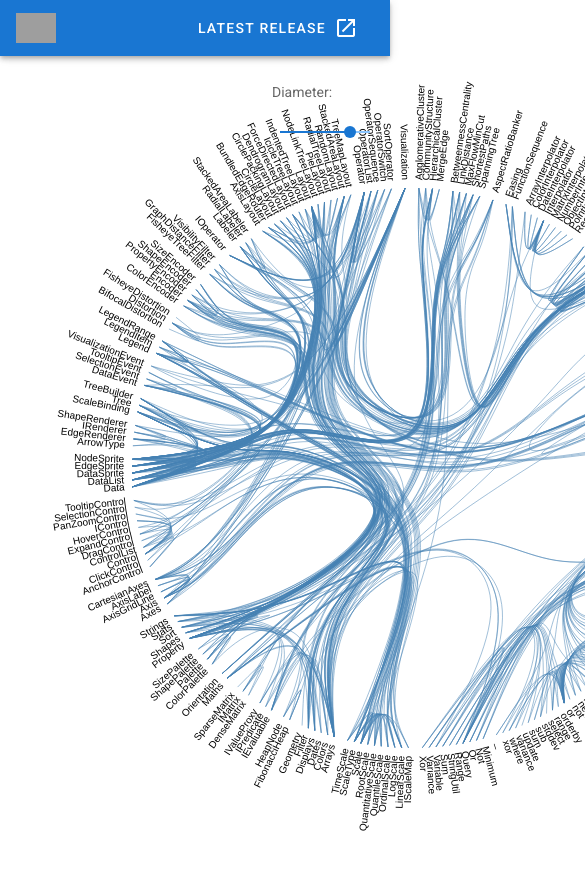
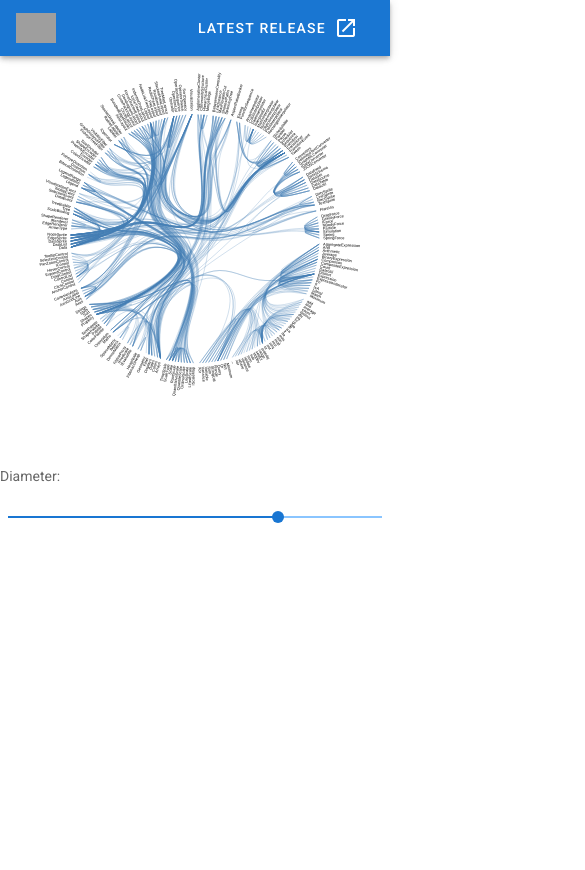
Before and after one commit to saulet01/analytics-tool, a Vue app: page / in a window 390 px wide. Shown: the top 870 px of the page, 585 px wide, since content can reach past the window. After the commit the page ends 844 px from the top, so only its background shows below. Built offline with nearby package versions, Linux system fonts and the light colour scheme; grey boxes are pictures that could not be loaded.

Commit message:
Responsive SVG

```diff
--- a/src/components/EdgeBundling.vue
+++ b/src/components/EdgeBundling.vue
@@ -1,13 +1,29 @@
 <template>
     <v-row>
-        <v-col cols="8">
-            <svg :width="diameter" :height="diameter">
-                <g :transform="style" id="chart" />
-            </svg>
+        <v-col lg="7" md="7" sm="12" cols="12">
+            <div class="svg-container">
+                <div class id="edge">
+                    <svg
+                        preserveAspectRatio="xMidYMid meet"
+                        viewBox="0 0 800 750"
+                        class="svg-content-responsive"
+                    >
+                        <!-- <g :transform="style" id="chart" /> -->
+                    </svg>
+                </div>
+            </div>
         </v-col>
-        <v-col cols="4">
-            <v-subheader class="pl-0">Diameter:</v-subheader>
-            <v-slider v-model="updateDiameter" max="1000" min="100" :size="diameter" thumb-label></v-slider>
+        <v-col lg="5" md="5" sm="12" cols="12">
+            <div>
+                <v-subheader class="pl-0">Diameter:</v-subheader>
+                <v-slider
+                    v-model="updateDiameter"
+                    max="1000"
+                    min="100"
+                    :size="diameter"
+                    thumb-label
+                ></v-slider>
+            </div>
         </v-col>
     </v-row>
 </template>
@@ -21,7 +37,7 @@
     export default {
         data() {
             return {
-                diameter: 800
+                diameter: 750
             };
         },
         mounted() {
@@ -46,14 +62,11 @@
                         return (d.x / 180) * Math.PI;
                     });
 
-                // var svg = d3
-                //     .select("svg")
-                //     .append("g")
-                //     .attr(
-                //         "transform",
-                //         "translate(" + this.getRadius + "," + this.getRadius + ")"
-                //     );
-                var svg = d3.select("#chart");
+                var svg = d3
+                    .select("svg")
+                    .append("g")
+                    .attr("transform", "translate(400, 375)");
+                // var svg = d3.select("#chart");
                 var link = svg.append("g").selectAll(".link");
                 var node = svg.append("g").selectAll(".node");
 
@@ -142,9 +155,9 @@
             }
         },
         computed: {
-            style() {
-                return `translate(${this.getRadius},${this.getRadius})`;
-            },
+            // style() {
+            //     return `translate(${this.getRadius},${this.getRadius})`;
+            // },
             getRadius() {
                 // 480
                 return this.diameter / 2;
@@ -166,8 +179,12 @@
 </script>
 
 <style>
+svg {
+    /* background-color: lightskyblue; */
+}
+
 .node {
-    font: 10px sans-serif;
+    font: 0.5em sans-serif;
 }
 
 .link {
--- a/src/views/Home.vue
+++ b/src/views/Home.vue
@@ -1,7 +1,7 @@
 <template>
-    <v-container fluid>
-        <EdgeBundling />
-    </v-container>
+    <!-- <v-container fluid> -->
+    <EdgeBundling />
+    <!-- </v-container> -->
 </template>
 
 <script>
```
